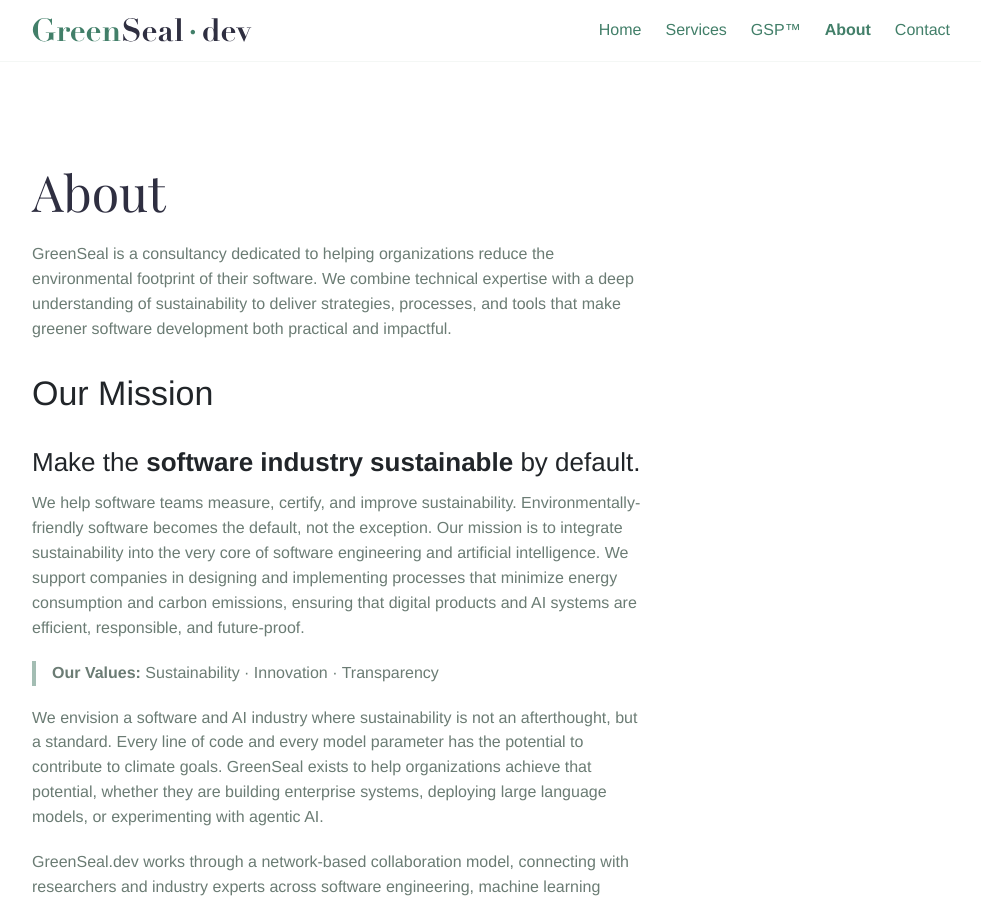
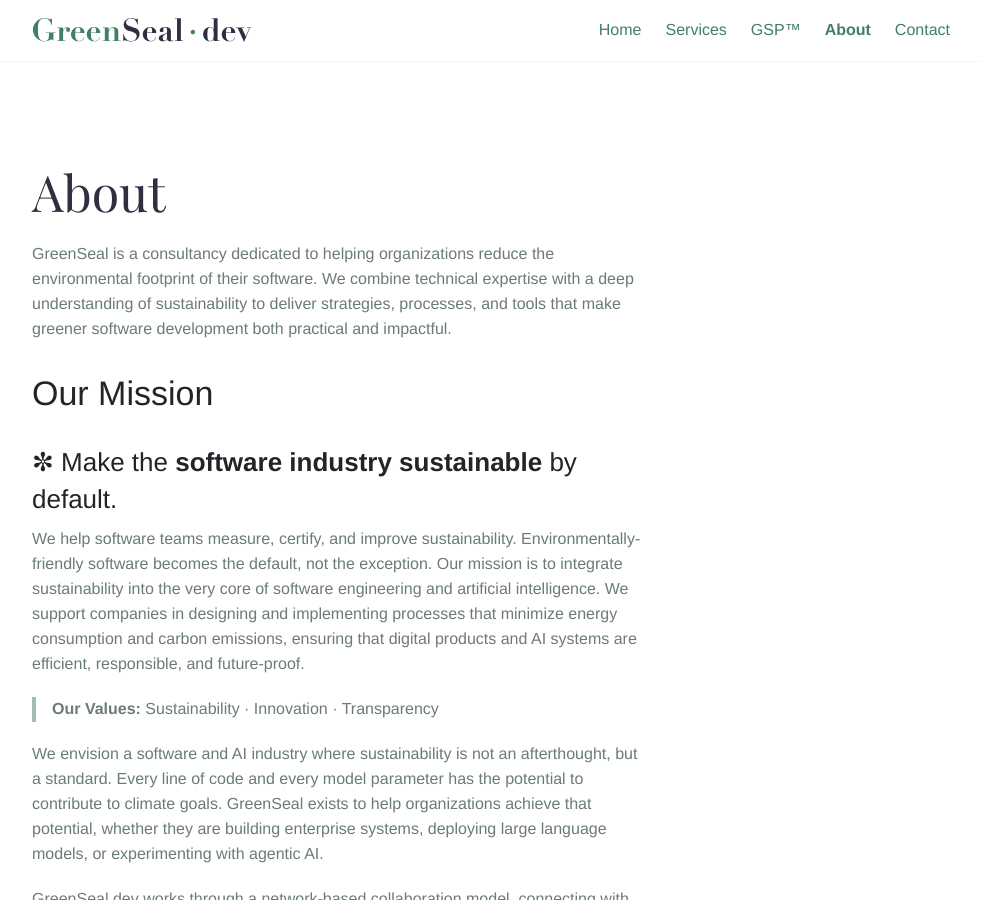
Before and after one commit to luiscruz/greenseal-website, a Jekyll site: the page built from about.md, in a window 1280 px wide and 900 px high. Shown: the whole window, without its empty margins (143-1124 px from the left). Built offline with Jekyll 4.4.1, drawn with Linux system fonts in a browser that asks for light colours.

```diff
--- a/about.md
+++ b/about.md
@@ -14,7 +14,7 @@ We combine technical expertise with a deep understanding of sustainability to de
 <!-- > Saving the planet, one software system at a time. -->
 <!-- > Make the software industry eco-friendly by default. -->
 
-## Make the **software industry sustainable** by default.
+## ✼ Make the **software industry sustainable** by default.
 
 <!-- > Change the software industry by making sustainability the norm. -->
 
```
